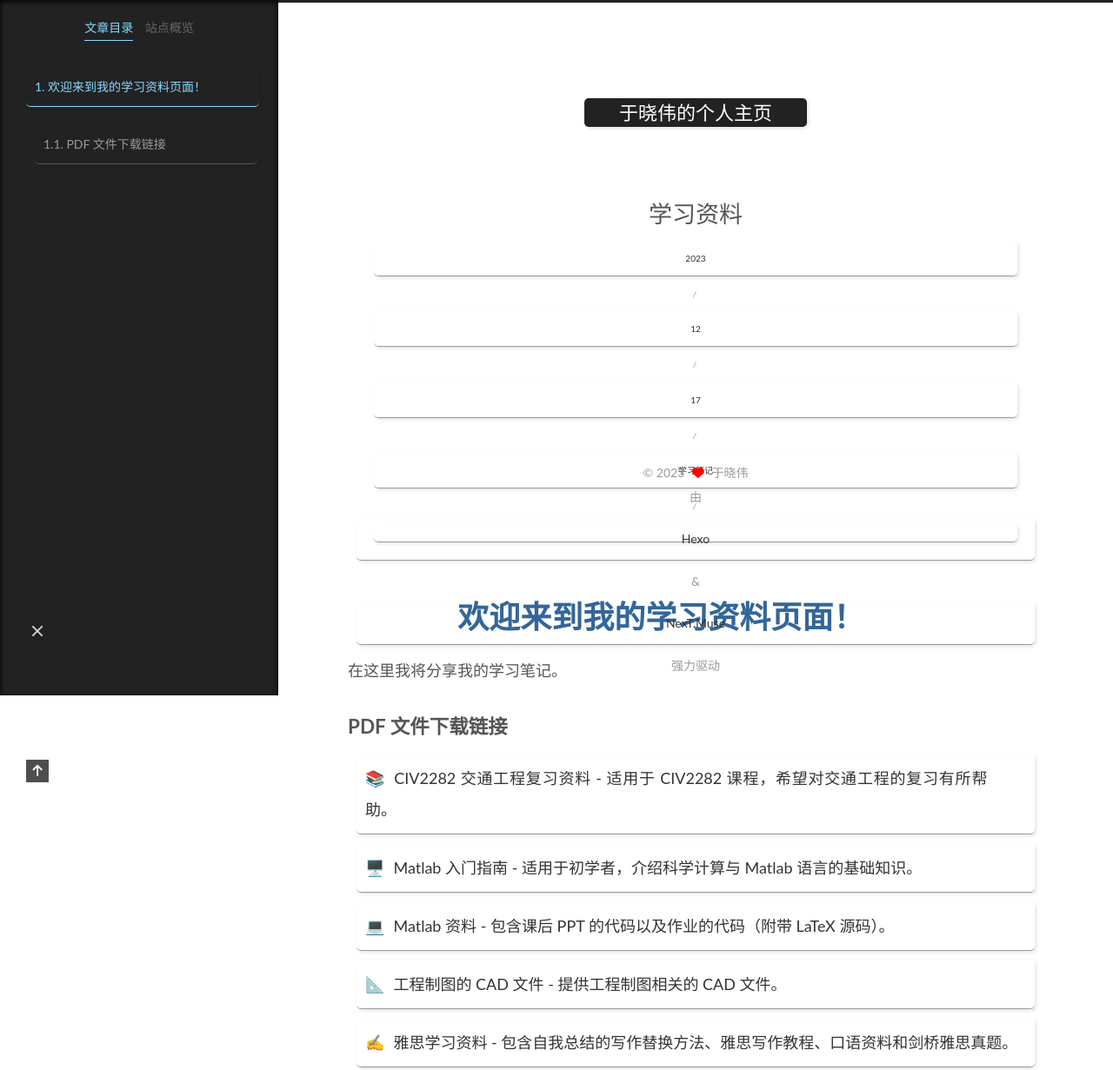
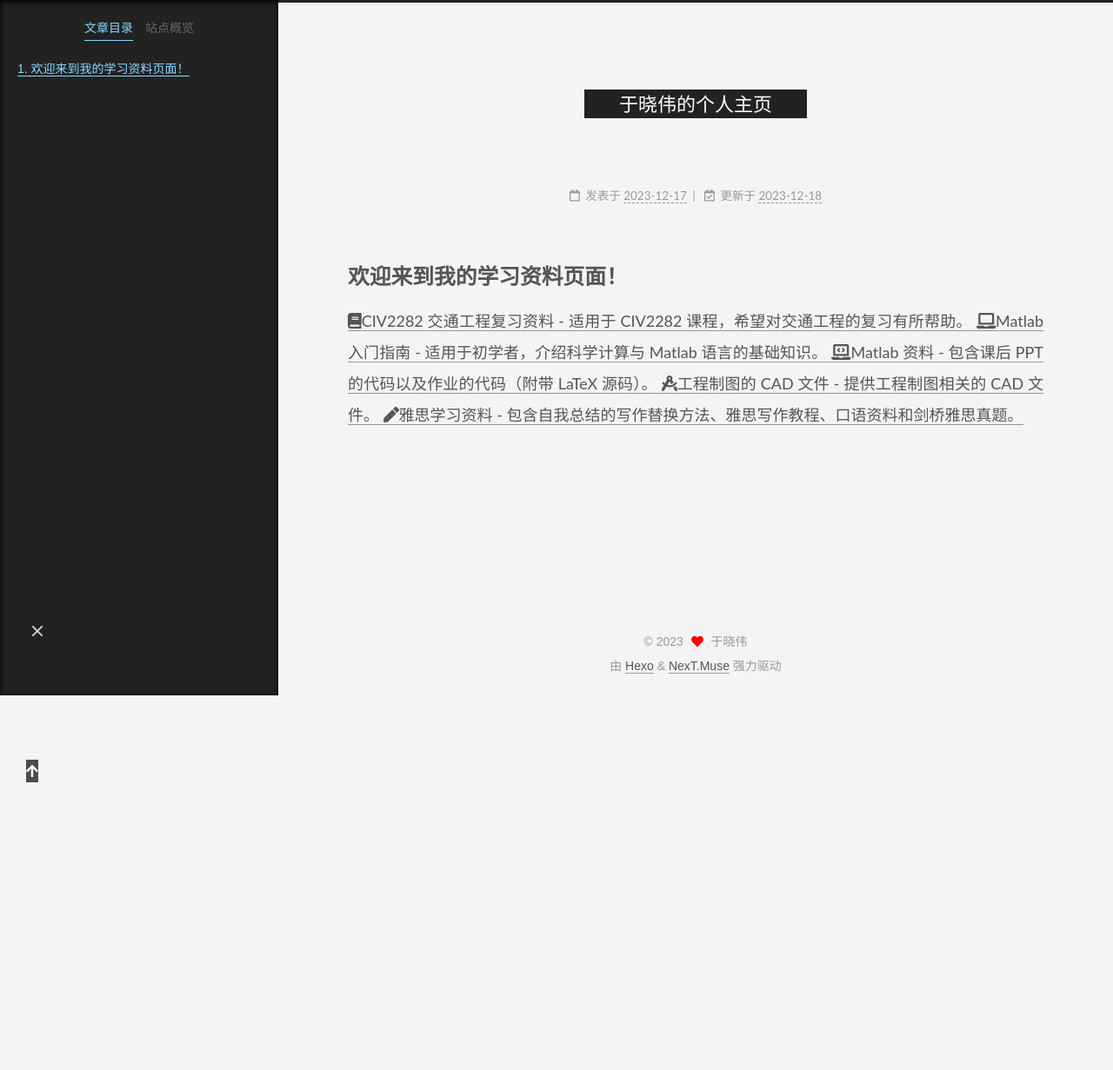
Before and after one commit to CSUCE2202/CSUCE2202.github.io, a plain HTML site: page 2023/12/17/学习笔记/index.html in a window 1280 px wide. Shown: the top 1231 px of the page at 87% size. After the commit the page ends 800 px from the top, so only its background shows below. Drawn offline with nearby package versions, Linux system fonts and the light colour scheme.

Commit message:
Site updated: 2023-12-18 09:53:07

```diff
--- a/2023/12/17/学习笔记/index.html
+++ b/2023/12/17/学习笔记/index.html
@@ -19,15 +19,15 @@
 
 <script class="next-config" data-name="main" type="application/json">{"hostname":"example.com","root":"/","images":"/images","scheme":"Muse","darkmode":false,"version":"8.19.1","exturl":false,"sidebar":{"position":"left","display":"post","padding":18,"offset":12},"copycode":{"enable":false,"style":null},"fold":{"enable":false,"height":500},"bookmark":{"enable":false,"color":"#222","save":"auto"},"mediumzoom":false,"lazyload":false,"pangu":false,"comments":{"style":"tabs","active":null,"storage":true,"lazyload":false,"nav":null},"stickytabs":false,"motion":{"enable":true,"async":false,"transition":{"menu_item":"fadeInDown","post_block":"fadeIn","post_header":"fadeInDown","post_body":"fadeInDown","coll_header":"fadeInLeft","sidebar":"fadeInUp"}},"i18n":{"placeholder":"搜索...","empty":"没有找到任何搜索结果：${query}","hits_time":"找到 ${hits} 个搜索结果（用时 ${time} 毫秒）","hits":"找到 ${hits} 个搜索结果"}}</script><script src="/js/config.js"></script>
 
-    <meta name="description" content="&#x2F;* 这里是样式的CSS代码 *&#x2F; &#x2F;* 更改标题颜色和字体 *&#x2F; h2 {   color: #336699;   font-family: &#39;Arial&#39;, sans-serif;   font-size: 36px;   text-align: center; }  &#x2F;* 设置链接样式 *&#x2F; a {   text-decoration: none;   color: #333;   dis">
+    <meta name="description" content="学习资料           body {       background-color: #f4f4f4;       font-family: Arial, sans-serif;       margin: 0;       padding: 0;     }  h2 &#123;   color: #336699;   font-size: 42px;   text-ali">
 <meta property="og:type" content="article">
-<meta property="og:title" content="学习资料">
+<meta property="og:title" content="于晓伟的个人主页">
 <meta property="og:url" content="http://example.com/2023/12/17/%E5%AD%A6%E4%B9%A0%E7%AC%94%E8%AE%B0/index.html">
 <meta property="og:site_name" content="于晓伟的个人主页">
-<meta property="og:description" content="&#x2F;* 这里是样式的CSS代码 *&#x2F; &#x2F;* 更改标题颜色和字体 *&#x2F; h2 {   color: #336699;   font-family: &#39;Arial&#39;, sans-serif;   font-size: 36px;   text-align: center; }  &#x2F;* 设置链接样式 *&#x2F; a {   text-decoration: none;   color: #333;   dis">
+<meta property="og:description" content="学习资料           body {       background-color: #f4f4f4;       font-family: Arial, sans-serif;       margin: 0;       padding: 0;     }  h2 &#123;   color: #336699;   font-size: 42px;   text-ali">
 <meta property="og:locale" content="zh_CN">
 <meta property="article:published_time" content="2023-12-17T13:58:09.520Z">
-<meta property="article:modified_time" content="2023-12-18T01:15:07.909Z">
+<meta property="article:modified_time" content="2023-12-18T01:52:47.616Z">
 <meta property="article:author" content="于晓伟">
 <meta name="twitter:card" content="summary">
 
@@ -36,11 +36,10 @@
 
 
 
-<script class="next-config" data-name="page" type="application/json">{"sidebar":"","isHome":false,"isPost":true,"lang":"zh-CN","comments":true,"permalink":"http://example.com/2023/12/17/%E5%AD%A6%E4%B9%A0%E7%AC%94%E8%AE%B0/","path":"2023/12/17/学习笔记/","title":"学习资料"}</script>
+<script class="next-config" data-name="page" type="application/json">{"sidebar":"","isHome":false,"isPost":true,"lang":"zh-CN","comments":true,"permalink":"http://example.com/2023/12/17/%E5%AD%A6%E4%B9%A0%E7%AC%94%E8%AE%B0/","path":"2023/12/17/学习笔记/","title":""}</script>
 
 <script class="next-config" data-name="calendar" type="application/json">""</script>
-<title>学习资料 | 于晓伟的个人主页
-</title>
+<title> | 于晓伟的个人主页</title>
 
 
 
@@ -105,7 +104,7 @@
       <div class="sidebar-panel-container">
         <!--noindex-->
         <div class="post-toc-wrap sidebar-panel">
-            <div class="post-toc animated"><ol class="nav"><li class="nav-item nav-level-2"><a class="nav-link" href="#%E6%AC%A2%E8%BF%8E%E6%9D%A5%E5%88%B0%E6%88%91%E7%9A%84%E5%AD%A6%E4%B9%A0%E8%B5%84%E6%96%99%E9%A1%B5%E9%9D%A2%EF%BC%81"><span class="nav-number">1.</span> <span class="nav-text">欢迎来到我的学习资料页面！</span></a><ol class="nav-child"><li class="nav-item nav-level-3"><a class="nav-link" href="#PDF-%E6%96%87%E4%BB%B6%E4%B8%8B%E8%BD%BD%E9%93%BE%E6%8E%A5"><span class="nav-number">1.1.</span> <span class="nav-text">PDF 文件下载链接</span></a></li></ol></li></ol></div>
+            <div class="post-toc animated"><ol class="nav"><li class="nav-item nav-level-2"><a class="nav-link"><span class="nav-number">1.</span> <span class="nav-text">欢迎来到我的学习资料页面！</span></a></li></ol></div>
         </div>
         <!--/noindex-->
 
@@ -135,98 +134,149 @@
 
     </div>
 
-    <div class="main-inner page posts-expand">
+    <div class="main-inner post posts-expand">
 
 
 
 
 
-    <div class="post-block" lang="zh-CN"><header class="post-header">
+<div class="post-block">
 
-<h1 class="post-title" itemprop="name headline">学习资料
+
+
+  <article itemscope itemtype="http://schema.org/Article" class="post-content" lang="zh-CN">
+    <link itemprop="mainEntityOfPage" href="http://example.com/2023/12/17/%E5%AD%A6%E4%B9%A0%E7%AC%94%E8%AE%B0/">
+
+    <span hidden itemprop="author" itemscope itemtype="http://schema.org/Person">
+      <meta itemprop="image" content="/images/avatar.gif">
+      <meta itemprop="name" content="于晓伟">
+    </span>
+
+    <span hidden itemprop="publisher" itemscope itemtype="http://schema.org/Organization">
+      <meta itemprop="name" content="于晓伟的个人主页">
+      <meta itemprop="description" content="">
+    </span>
+
+    <span hidden itemprop="post" itemscope itemtype="http://schema.org/CreativeWork">
+      <meta itemprop="name" content=" | 于晓伟的个人主页">
+      <meta itemprop="description" content="">
+    </span>
+      <header class="post-header">
+        <h1 class="post-title" itemprop="name headline">
+
         </h1>
 
         <div class="post-meta-container">
-  <ul class="breadcrumb">
-            <li><a href="/2023/">2023</a></li>
-            <li><a href="/2023/12/">12</a></li>
-            <li><a href="/2023/12/17/">17</a></li>
-            <li><a href="/2023/12/17/%E5%AD%A6%E4%B9%A0%E7%AC%94%E8%AE%B0/">学习笔记</a></li>
-            <li><a href="/2023/12/17/%E5%AD%A6%E4%B9%A0%E7%AC%94%E8%AE%B0/"></a></li>
-  </ul>
+          <div class="post-meta">
+    <span class="post-meta-item">
+      <span class="post-meta-item-icon">
+        <i class="far fa-calendar"></i>
+      </span>
+      <span class="post-meta-item-text">发表于</span>
+
+      <time title="创建时间：2023-12-17 21:58:09" itemprop="dateCreated datePublished" datetime="2023-12-17T21:58:09+08:00">2023-12-17</time>
+    </span>
+    <span class="post-meta-item">
+      <span class="post-meta-item-icon">
+        <i class="far fa-calendar-check"></i>
+      </span>
+      <span class="post-meta-item-text">更新于</span>
+      <time title="修改时间：2023-12-18 09:52:47" itemprop="dateModified" datetime="2023-12-18T09:52:47+08:00">2023-12-18</time>
+    </span>
+
+
 </div>
 
+        </div>
       </header>
 
 
 
-      <div class="post-body">
+
+    <div class="post-body" itemprop="articleBody"><!DOCTYPE html>
+<html lang="zh-CN">
+<head>
+  <meta charset="UTF-8">
+  <title>学习资料</title>
+  <link rel="stylesheet" href="https://cdnjs.cloudflare.com/ajax/libs/font-awesome/5.15.4/css/all.min.css">
   <style>
-/* 这里是样式的CSS代码 */
-/* 更改标题颜色和字体 */
-h2 {
-  color: #336699;
-  font-family: 'Arial', sans-serif;
-  font-size: 36px;
-  text-align: center;
+    body {
+      background-color: #f4f4f4;
+      font-family: Arial, sans-serif;
+      margin: 0;
+      padding: 0;
     }
 
-/* 设置链接样式 */
-a {
+<pre><code>h2 &#123;
+  color: #336699;
+  font-size: 42px;
+  text-align: center;
+&#125;
+
+a &#123;
   text-decoration: none;
   color: #333;
   display: block;
-  padding: 10px;
-  margin: 10px;
+  padding: 20px;
+  margin: 20px;
   border-radius: 5px;
   box-shadow: 2px 2px 4px rgba(0, 0, 0, 0.1);
   transition: all 0.3s ease;
-}
+  font-size: 18px;
+&#125;
 
-/* 设置链接悬停效果 */
-a:hover {
+a:hover &#123;
   color: #fff;
   background-color: #336699;
   box-shadow: 2px 2px 8px rgba(0, 0, 0, 0.2);
-}
+&#125;
 
-/* 图标样式 */
-.icon {
+.icon &#123;
   margin-right: 10px;
-}
-</style>
+&#125;
+</code></pre>
+<p>  </style></p>
+</head>
+<body>
 
-<h2 id="欢迎来到我的学习资料页面！"><a href="#欢迎来到我的学习资料页面！" class="headerlink" title="欢迎来到我的学习资料页面！"></a>欢迎来到我的学习资料页面！</h2><p>在这里我将分享我的学习笔记。</p>
-<h3 id="PDF-文件下载链接"><a href="#PDF-文件下载链接" class="headerlink" title="PDF 文件下载链接"></a>PDF 文件下载链接</h3><div class="pdf-links">
+  <h2>欢迎来到我的学习资料页面！</h2>
+
+  <div class="pdf-links">
     <a target="_blank" rel="noopener" href="https://pan.baidu.com/s/1Yrnh9Kg-iYNvtgOPLPqEcQ?pwd=bu07">
-    <span class="icon">📚</span>CIV2282 交通工程复习资料 - 适用于 CIV2282 课程，希望对交通工程的复习有所帮助。
+      <span class="icon fas fa-book"></span>CIV2282 交通工程复习资料 - 适用于 CIV2282 课程，希望对交通工程的复习有所帮助。
     </a>
     <a target="_blank" rel="noopener" href="https://pan.baidu.com/s/1m4h2rIwqvnX7e5gidvLV0A?pwd=dzyx">
-    <span class="icon">🖥️</span>Matlab 入门指南 - 适用于初学者，介绍科学计算与 Matlab 语言的基础知识。
+      <span class="icon fas fa-laptop"></span>Matlab 入门指南 - 适用于初学者，介绍科学计算与 Matlab 语言的基础知识。
     </a>
     <a target="_blank" rel="noopener" href="https://pan.baidu.com/s/1eE3Fuer1wH2a8jGtLzNf3A?pwd=6r6s">
-    <span class="icon">💻</span>Matlab 资料 - 包含课后 PPT 的代码以及作业的代码（附带 LaTeX 源码）。
+      <span class="icon fas fa-laptop-code"></span>Matlab 资料 - 包含课后 PPT 的代码以及作业的代码（附带 LaTeX 源码）。
     </a>
     <a target="_blank" rel="noopener" href="https://pan.baidu.com/s/1EaVZiDJQQZL9hLUnPyDSnA?pwd=xq5c">
-    <span class="icon">📐</span>工程制图的 CAD 文件 - 提供工程制图相关的 CAD 文件。
+      <span class="icon fas fa-drafting-compass"></span>工程制图的 CAD 文件 - 提供工程制图相关的 CAD 文件。
     </a>
     <a target="_blank" rel="noopener" href="https://pan.baidu.com/s/1BCw2g6UigyTF7iUWqoFZ_A?pwd=8r0q">
-    <span class="icon">✍️</span>雅思学习资料 - 包含自我总结的写作替换方法、雅思写作教程、口语资料和剑桥雅思真题。
+      <span class="icon fas fa-pen"></span>雅思学习资料 - 包含自我总结的写作替换方法、雅思写作教程、口语资料和剑桥雅思真题。
     </a>
   </div>
+
+  <script src="https://cdnjs.cloudflare.com/ajax/libs/font-awesome/5.15.4/js/all.min.js"></script>
+</body>
+</html>
 
     </div>
 
 
 
+
+
+    <footer class="post-footer">
+
+
+
+    </footer>
+  </article>
 </div>
-  <ul class="breadcrumb">
-            <li><a href="/2023/">2023</a></li>
-            <li><a href="/2023/12/">12</a></li>
-            <li><a href="/2023/12/17/">17</a></li>
-            <li><a href="/2023/12/17/%E5%AD%A6%E4%B9%A0%E7%AC%94%E8%AE%B0/">学习笔记</a></li>
-            <li><a href="/2023/12/17/%E5%AD%A6%E4%B9%A0%E7%AC%94%E8%AE%B0/"></a></li>
-  </ul>
+
 
 
 
```
Also changed, not shown: archives/2023/12/index.html (+1 -1 lines), archives/2023/index.html (+1 -1 lines), archives/index.html (+1 -1 lines), index.html (+44 -28 lines). Lines whose indentation alone changed are shown as unchanged.
